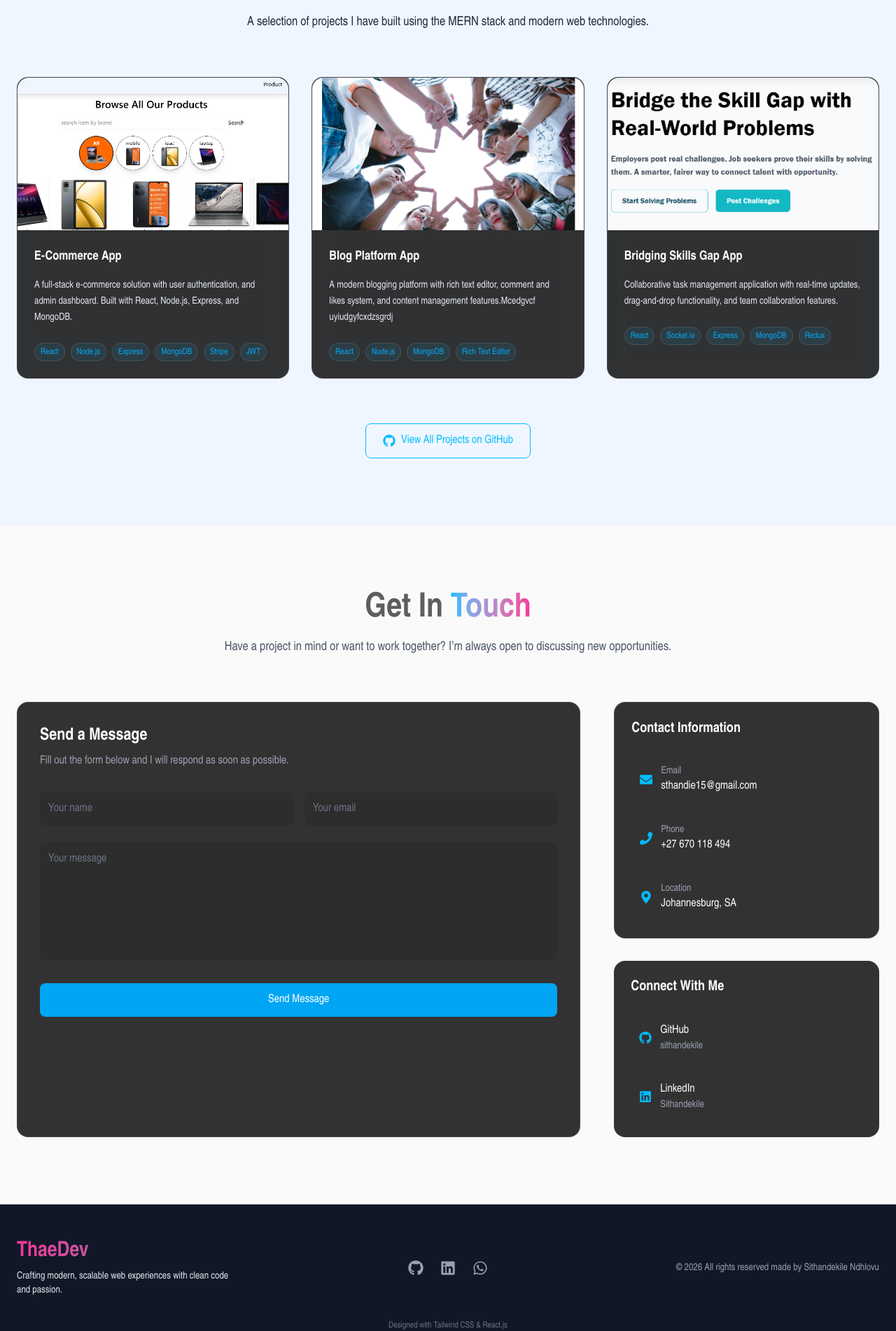
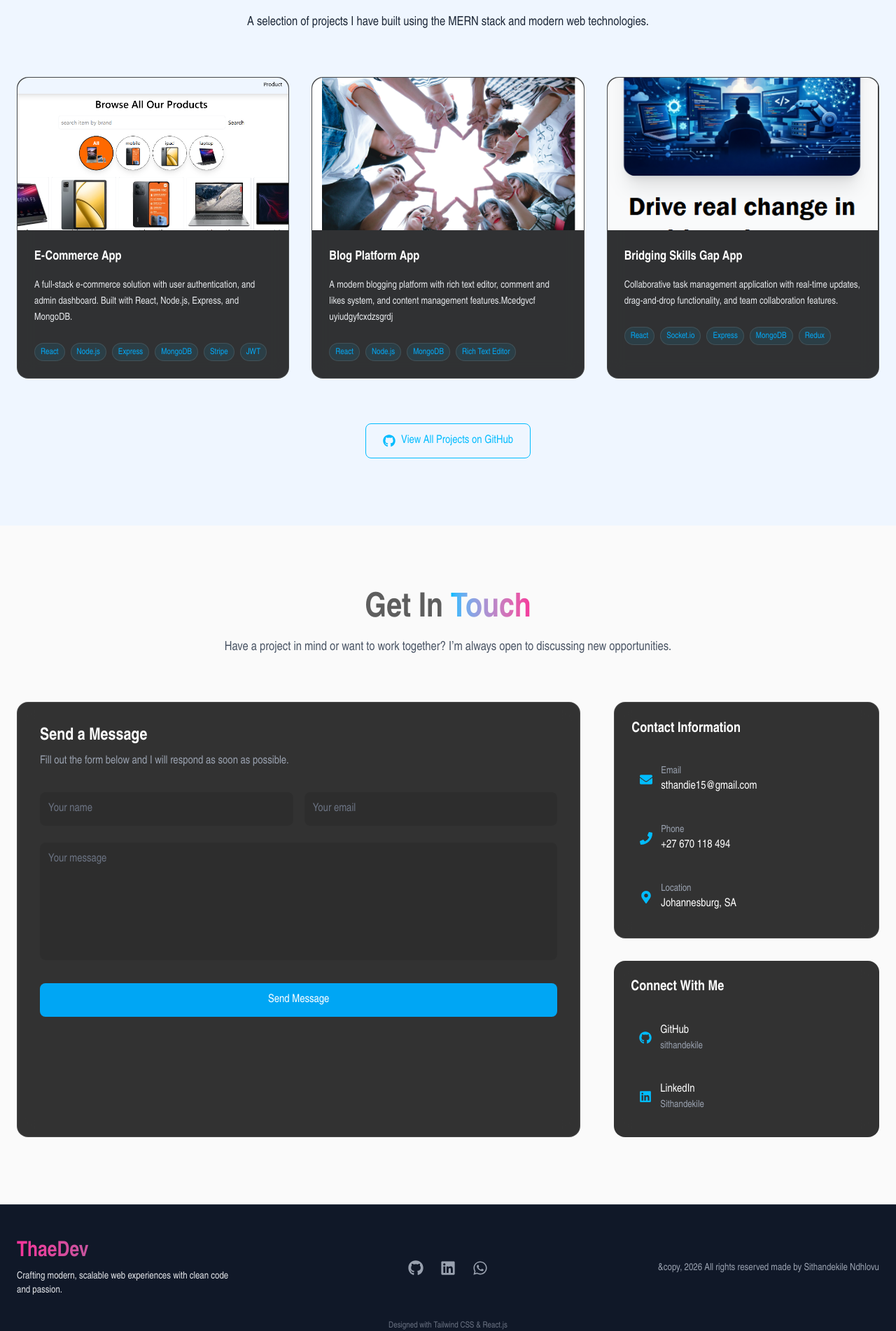
Before and after one commit to sithandekile/mernPortfolio, a React (Vite) app: page / in a window 1280 px wide. Shown: the part 2002-3904 px from the top of the page at 70% size. Built offline with nearby package versions, Linux system fonts and the light colour scheme.

Commit message:
changing the hero image and adding a new skill image, also updating the footer and hero components to reflect these changes, and modifying the data constants to include the new skill information.

```diff
--- a/src/components/footer.jsx
+++ b/src/components/footer.jsx
@@ -56,7 +56,7 @@ const Footer = () => {
           {/* Copyright */}
           <div className="text-center md:text-right">
             <p className="text-gray-400 text-sm">
-              © {currentYear} All rights reserved made by Sithandekile Ndhlovu
+              &copy, {currentYear} All rights reserved made by Sithandekile Ndhlovu
             </p>
           </div>
         </div>
--- a/src/components/hero.jsx
+++ b/src/components/hero.jsx
@@ -3,7 +3,6 @@ import { FaArrowDown, FaGithub, FaLinkedin, FaEnvelope } from "react-icons/fa";
 import heroImage from "../assets/skillsHero.png";
 import { FaWhatsapp } from "react-icons/fa6";
 import resumeFile from "../assets/myResume.pdf";
-
 export const Hero = () => {
   const scrollToSection = (sectionId) => {
     const element = document.getElementById(sectionId);
@@ -78,7 +77,7 @@ export const Hero = () => {
               <FaGithub size={22} />
             </a>
             <a
-              href="https://github.com/sithandekile"
+              href="https://www.linkedin.com/in/sithandekile-ndhlovu-478b8b1a9"
               target="_blank"
               rel="noopener noreferrer"
               className="p-3 rounded-full bg-white/5 backdrop-blur
--- a/src/constants/data.js
+++ b/src/constants/data.js
@@ -1,6 +1,6 @@
  import taskImage from '../assets/preloved.png'
 import ecommerceImage from '../assets/ecommerce.png'
-import skillsImage from '../assets/skills2.png'
+import skillsImage from '../assets/skillsGape.png'
 import blogImage from '../assets/blog.png'
 import { FaEnvelope, FaPhone, FaMapMarkerAlt, FaGithub, FaLinkedin, FaTwitter } from "react-icons/fa";
 
@@ -32,7 +32,7 @@ import { FaEnvelope, FaPhone, FaMapMarkerAlt, FaGithub, FaLinkedin, FaTwitter }
       image: skillsImage,
       technologies: ["React", "Socket.io", "Express", "MongoDB", "Redux"],
       github: "https://github.com/sithandekile/skillsGapE",
-      live: "https://example.com",
+      live: "https://skills-gap-e.vercel.app/",
       featured: false,
     },
     // {
```
Also changed, not shown: src/assets/hero.jpg (added), src/assets/skillsGape.png (added).
